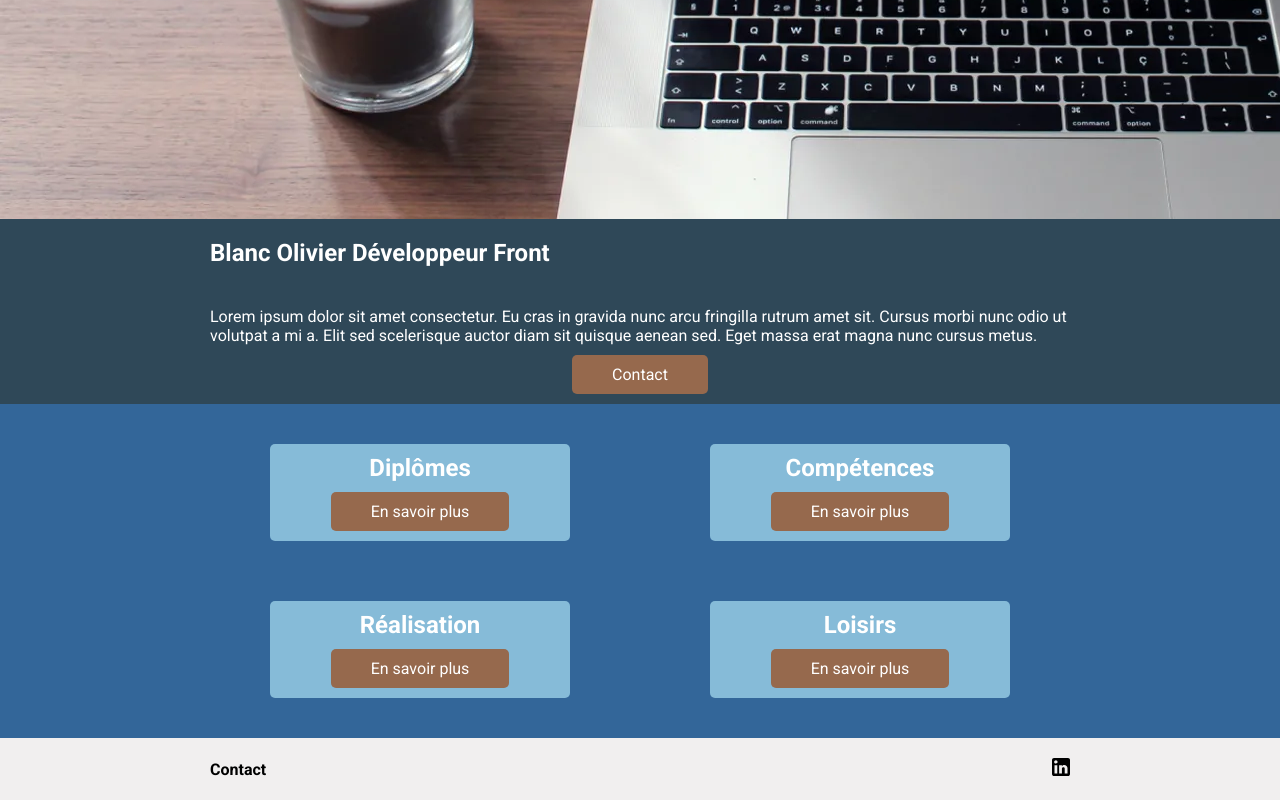
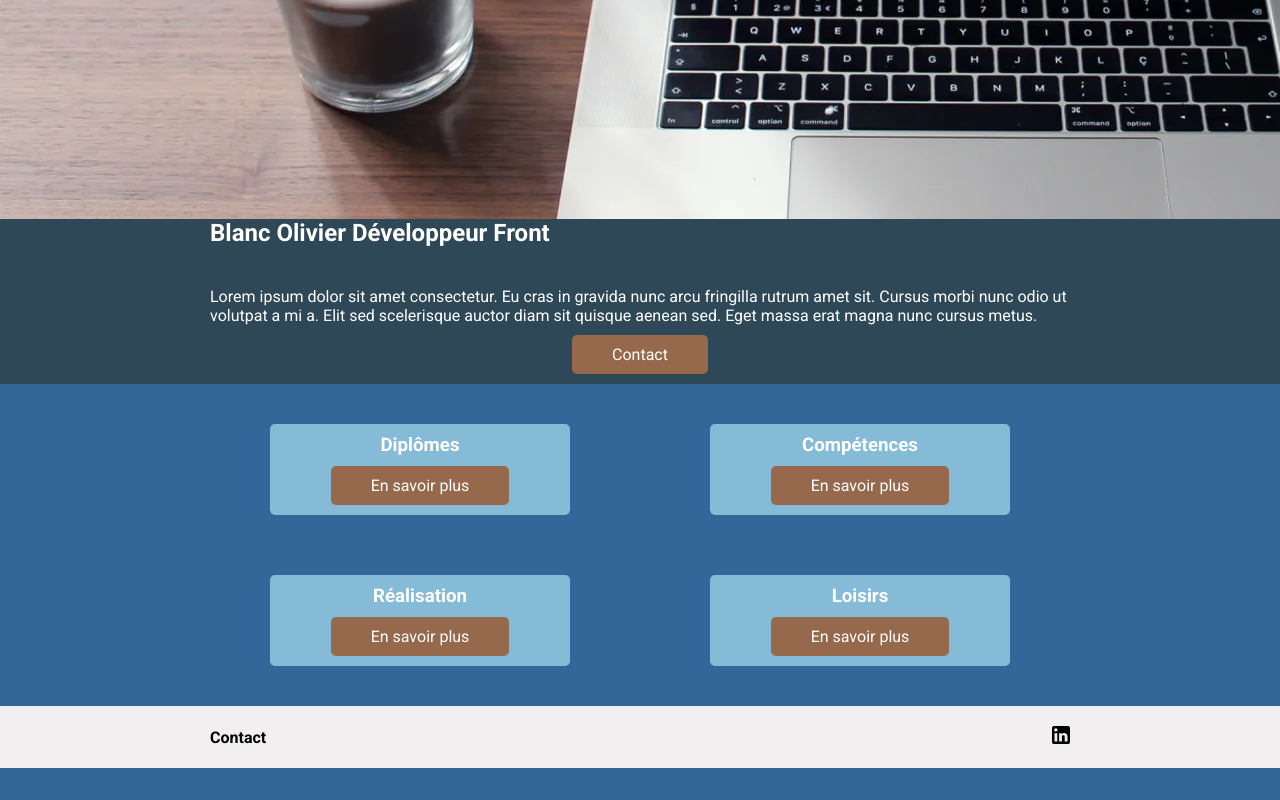
Before and after one commit to olivierblanc42/portefolio-ob, an Angular app in the folder portfolio_olivier_blanc/: page / in a window 1280 px wide. Shown: the part 671-1471 px from the top of the page. After the commit the page ends 1439 px from the top, so only its background shows below. Built offline with nearby package versions, Linux system fonts and the light colour scheme.

Commit message:
test for page home

```diff
--- a/portfolio_olivier_blanc/src/app/app.component.html
+++ b/portfolio_olivier_blanc/src/app/app.component.html
@@ -16,7 +16,7 @@
 
       <nav>
       <a class="menu" (click)="openMenu()" > <fa-icon [icon]="faBars"></fa-icon> menu</a>
-      <p class="title">PortFolio Olivier Blanc</p>
+      <h1 class="title">PortFolio Olivier Blanc</h1>
       <img class="profil" src="/images/photo.webp" alt="photo profil">
     </nav>
     </div>
--- a/portfolio_olivier_blanc/src/app/pages/home/home.component.html
+++ b/portfolio_olivier_blanc/src/app/pages/home/home.component.html
@@ -1,6 +1,6 @@
 <section class="home-section primary-section">
   <div class="section-div">
-    <h1>Blanc Olivier Développeur Front </h1>
+    <h2>Blanc Olivier Développeur Front</h2>
     <p>Lorem ipsum dolor sit amet consectetur. Eu cras in gravida nunc arcu fringilla rutrum amet sit. Cursus morbi
       nunc odio ut volutpat a mi a. Elit sed scelerisque auctor diam sit quisque aenean sed. Eget massa erat magna
       nunc cursus metus.</p>
@@ -12,22 +12,22 @@
 <section class="home-section secondary-section">
   <div class="section-div infos">
     <div class="info">
-      <h2>Diplômes</h2>
+      <h3>Diplômes</h3>
       <a routerLink="/diplomes" class="btn">En savoir plus </a>
     </div>
 
     <div  class="info">
-      <h2>Compétences</h2>
+      <h3>Compétences</h3>
       <a  routerLink="/competences" class="btn">En savoir plus </a>
     </div>
 
     <div  class="info">
-      <h2>Réalisation</h2>
+      <h3>Réalisation</h3>
       <a  routerLink="/realisations" class="btn">En savoir plus </a>
     </div>
 
     <div  class="info">
-      <h2>Loisirs</h2>
+      <h3>Loisirs</h3>
       <a  routerLink="/loisirs" class="btn">En savoir plus </a>
     </div>
 
--- a/portfolio_olivier_blanc/src/styles.scss
+++ b/portfolio_olivier_blanc/src/styles.scss
@@ -77,7 +77,7 @@ h1{
   padding-top:$padding ;
   padding-bottom: $padding;
 }
-h2{
+h2,h3{
   margin-top: 0;
   margin-bottom: 0;
   padding-bottom: $padding;
@@ -103,10 +103,6 @@ h2{
 .btn:hover{
   background-color: $annexe-color-hover;
 }
-.btn-contact{
-
-}
-
 
 a{
   text-decoration: none;
```
Also changed, not shown: 2 other files (tests, documents, lock files or other folders).
